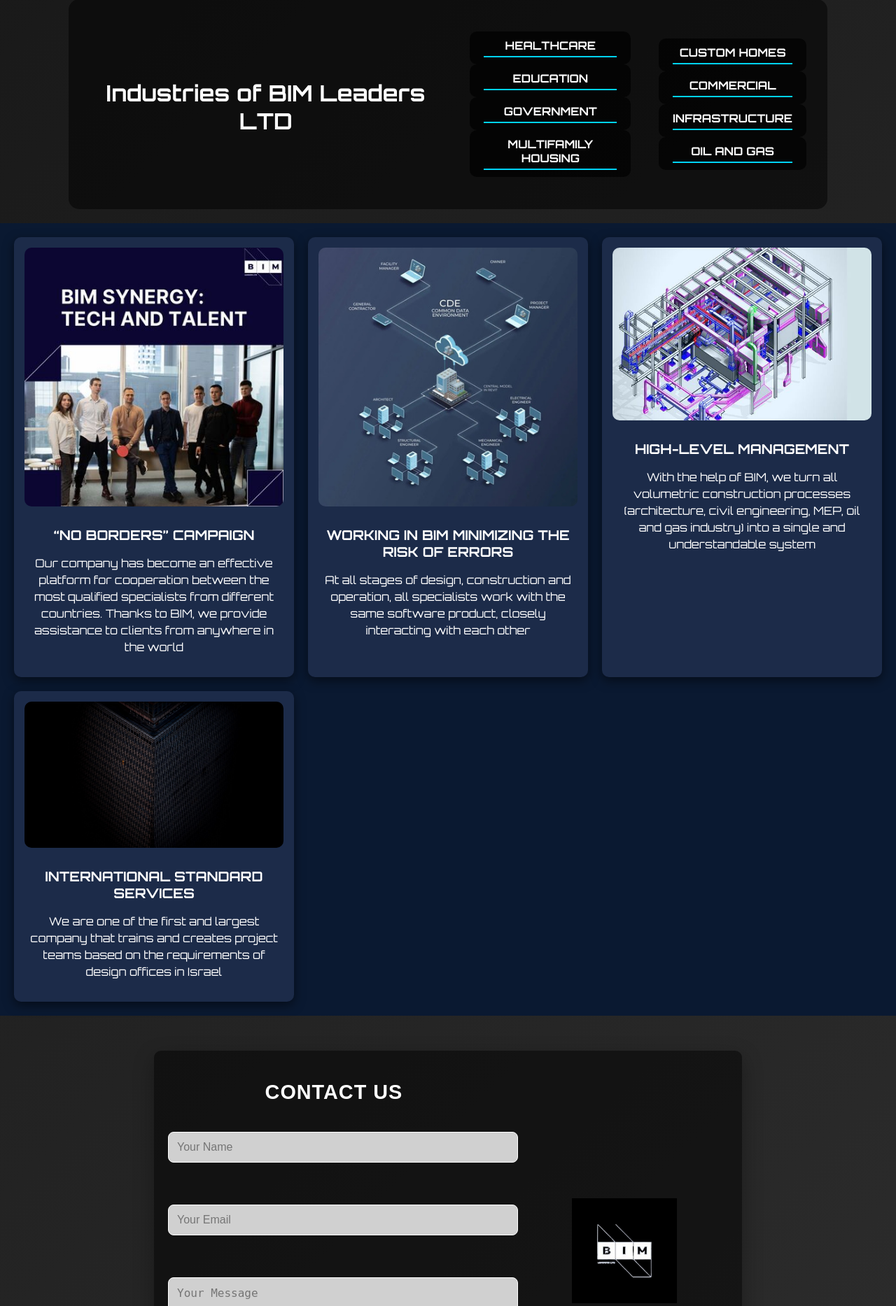
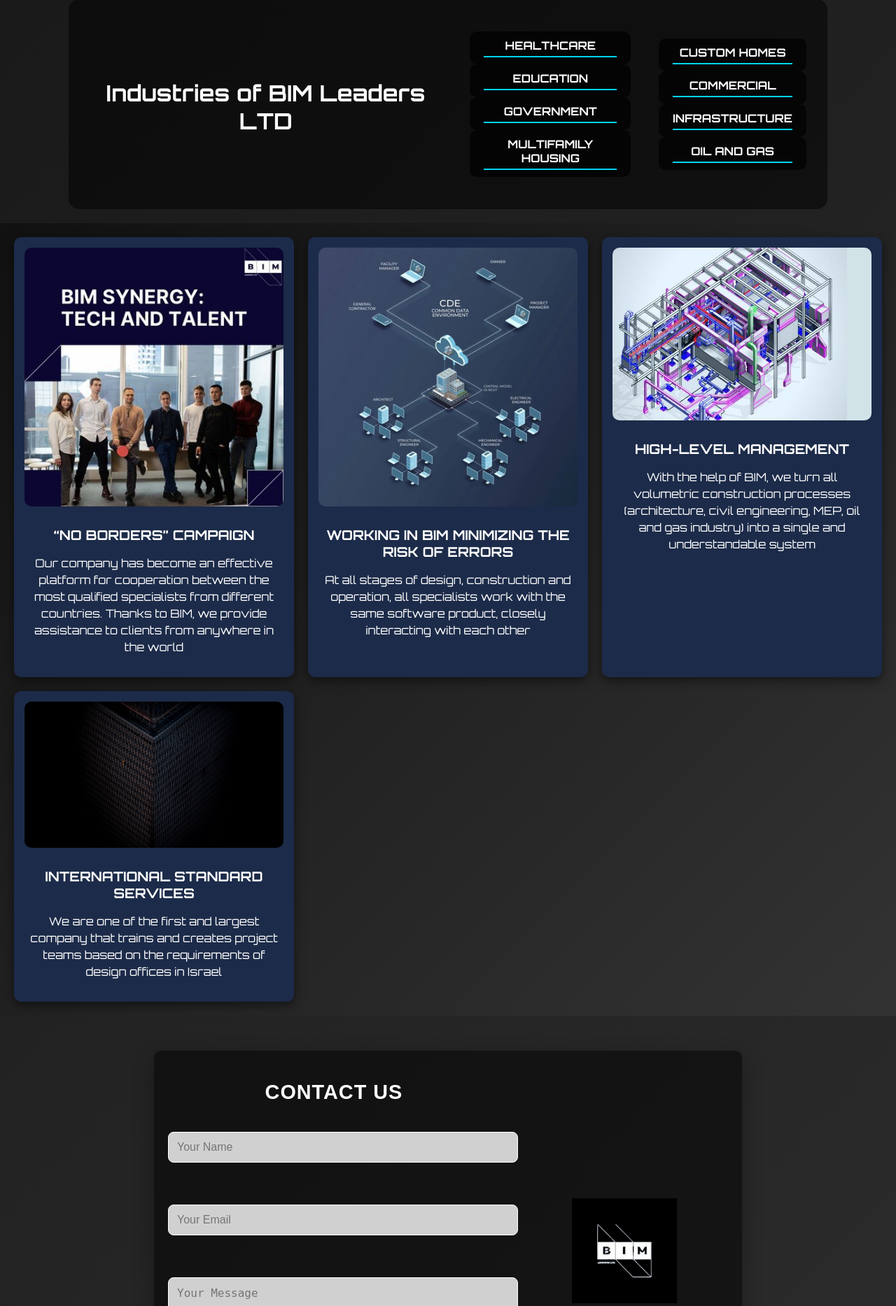
Before and after one commit to Miraawwq/TELBOT, a Flask app: page / in a window 1280 px wide. Shown: the part 1542-3409 px from the top of the page at 70% size. Run offline with Flask 3, Linux system fonts and the light colour scheme.

Commit message:
Update index.html

```diff
--- a/templates/index.html
+++ b/templates/index.html
@@ -213,7 +213,7 @@
     grid-template-columns: repeat(auto-fit, minmax(300px, 1fr));
     gap: 20px;
     padding: 20px;
-    background-color: #0a1931;
+    background: linear-gradient(135deg, #111, #333); /* Новый фон */
     color: #ffffff;
 }
 
```
